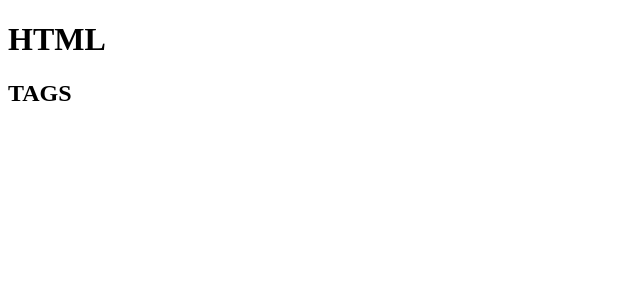
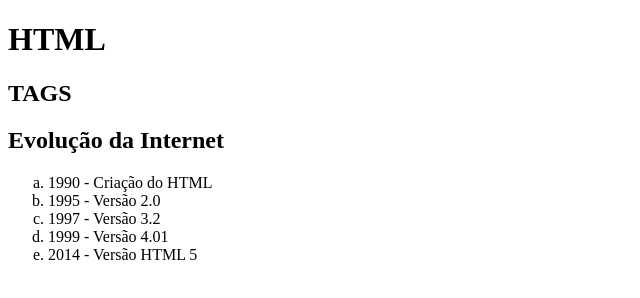
Before and after one commit to DanielaSianaPabis/primeiro_site, a plain HTML site: page index.html in a window 1280 px wide. Shown: the whole page, without its empty margins (0-640 px from the left). Drawn offline with Linux system fonts and the light colour scheme.

Commit message:
Atualizando a secundaria 02

```diff
--- a/index.html
+++ b/index.html
@@ -1,5 +1,5 @@
 <!DOCTYPE html>
-<html lang="en">
+<html lang="pt-BR">
 <head>
     <meta charset="UTF-8">
     <meta http-equiv="X-UA-Compatible" content="IE=edge">
@@ -10,5 +10,14 @@
     <h1>HTML</h1>
 
     <h2>TAGS</h2>
+
+    <h2>Evolução da Internet</h2>
+    <ol type="a">
+        <li>1990 - Criação do HTML</li>
+        <li>1995 - Versão 2.0</li>
+        <li>1997 - Versão 3.2</li>
+        <li>1999 - Versão 4.01</li>
+        <li>2014 - Versão HTML 5</li>
+    </ol>
 </body>
 </html>
```
